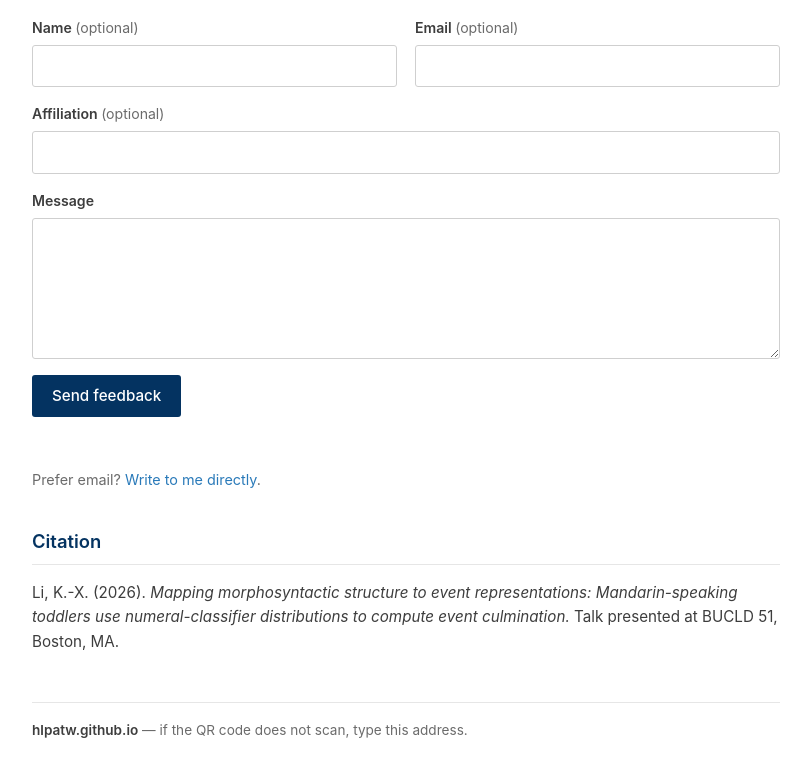
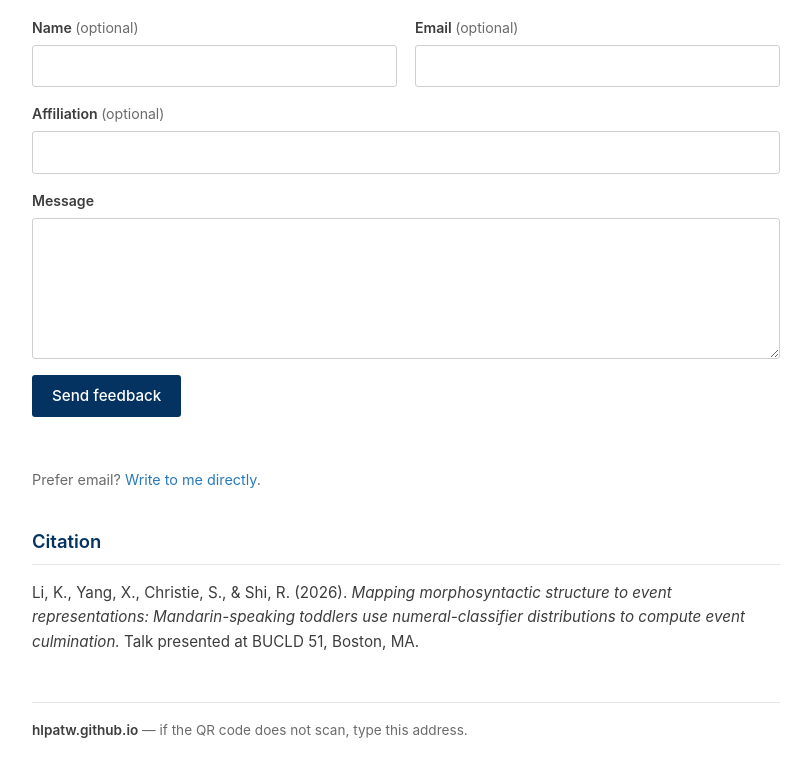
Before and after one commit to hlpatw/hlpatw.github.io, a plain HTML site: page index.html in a window 1280 px wide. Shown: the part 460-1237 px from the top of the page, without its empty margins (392-1203 px from the left). Drawn offline with Linux system fonts and the light colour scheme.

Commit message:
Correct citation to include all four authors

```diff
--- a/index.html
+++ b/index.html
@@ -98,7 +98,7 @@
 
     <section class="block" aria-labelledby="cite-h">
       <h2 id="cite-h">Citation</h2>
-      <p class="cite">Li, K.-X. (2026). <em>Mapping morphosyntactic structure to event representations: Mandarin-speaking toddlers use numeral-classifier distributions to compute event culmination.</em> Talk presented at BUCLD 51, Boston, MA.</p>
+      <p class="cite">Li, K., Yang, X., Christie, S., &amp; Shi, R. (2026). <em>Mapping morphosyntactic structure to event representations: Mandarin-speaking toddlers use numeral-classifier distributions to compute event culmination.</em> Talk presented at BUCLD 51, Boston, MA.</p>
     </section>
 
     <footer class="foot">
```
